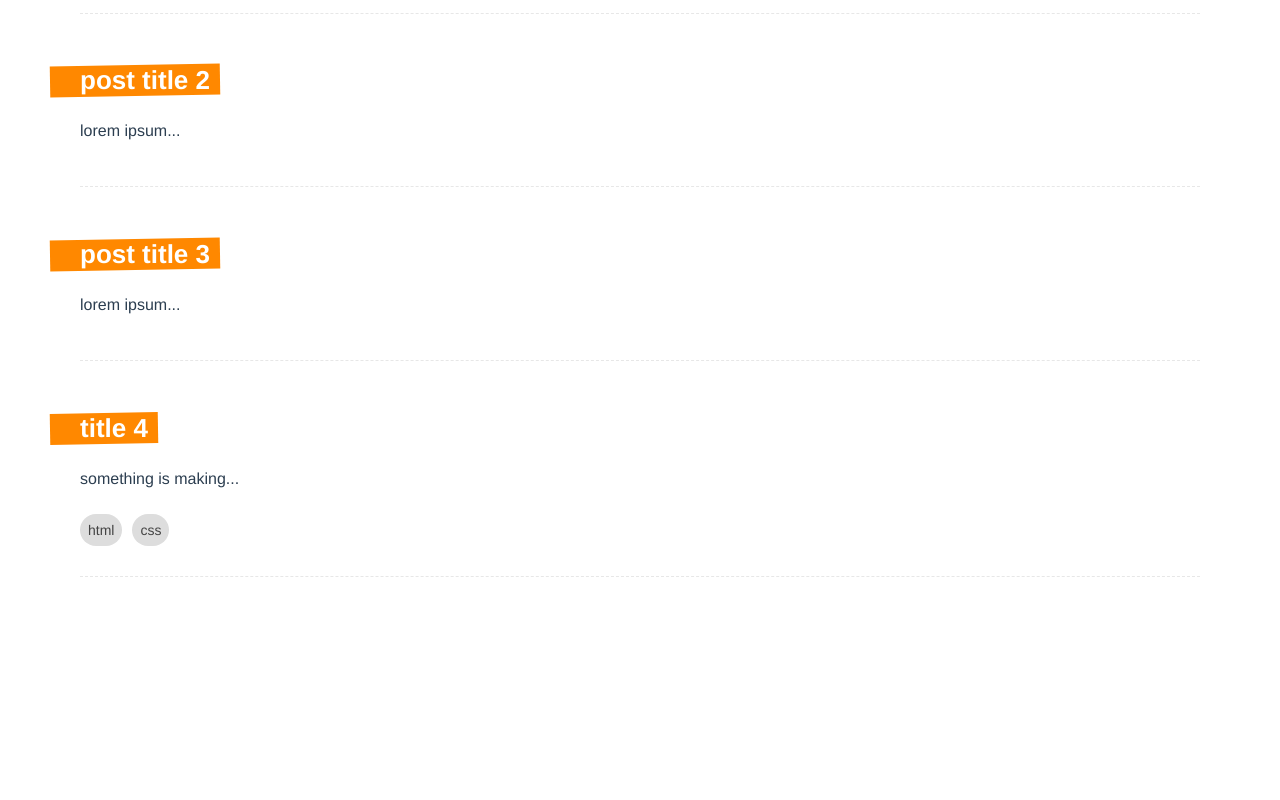
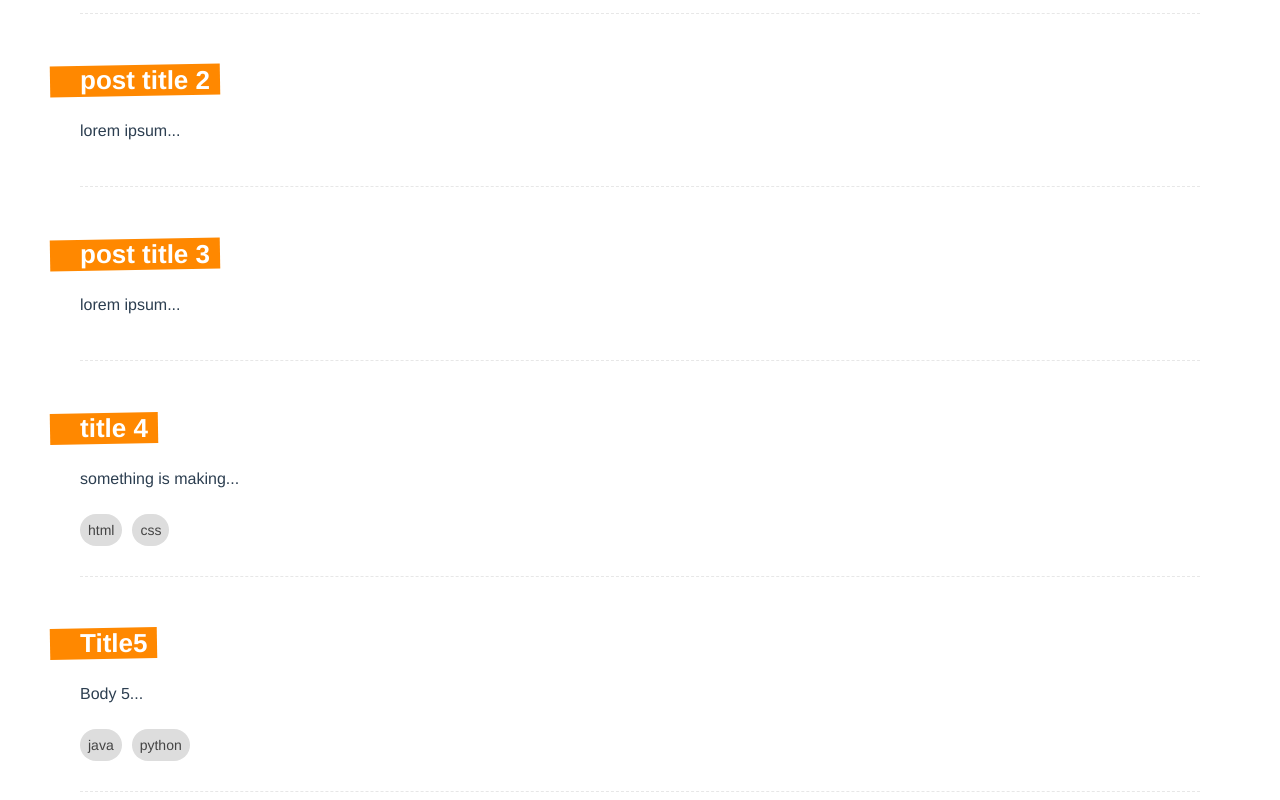
Before and after one commit to WaiYanHeinWillian/Composition-API, a Vue app: page / in a window 1280 px wide. Shown: the part 367-1167 px from the top of the page. Before the commit the page ends 992 px from the top, so only its background shows below. Built offline with nearby package versions, Linux system fonts and the light colour scheme; data requests are answered from the project's data file.

Commit message:
useRouter and useRoute (RouterInComposition)

```diff
--- a/database/db.json
+++ b/database/db.json
@@ -23,6 +23,15 @@
         "html",
         "css"
       ]
+    },
+    {
+      "id": "7db5",
+      "title": "Title5",
+      "body": "Body 5",
+      "tags": [
+        "java",
+        "python"
+      ]
     }
   ]
 }
--- a/src/views/Create.vue
+++ b/src/views/Create.vue
@@ -19,8 +19,12 @@
 
 <script>
 import { ref } from 'vue'
+import {useRouter} from 'vue-router'
 export default {
     setup(){
+
+        let router=useRouter();
+
         let title=ref("");
         let body=ref("");
         let tag=ref("");
@@ -45,6 +49,7 @@ export default {
                 }
             )
            })
+           router.push('/')
         }
 
         return {title,body,tag,handlePost,tags,AddPost}
--- a/src/views/Detail.vue
+++ b/src/views/Detail.vue
@@ -15,11 +15,16 @@
 <script>
 import Spinner from '../components/Spinner'
 import getPost from '../composables/getPost'
+import {useRoute} from 'vue-router'
 export default {
   components: { Spinner },
     props:['id'],
     setup(props){
-        let {post,error,load}=getPost(props.id);
+
+        let route=useRoute();
+
+
+        let {post,error,load}=getPost(route.params.id);
         load();
         return {post,error}
     }
```
